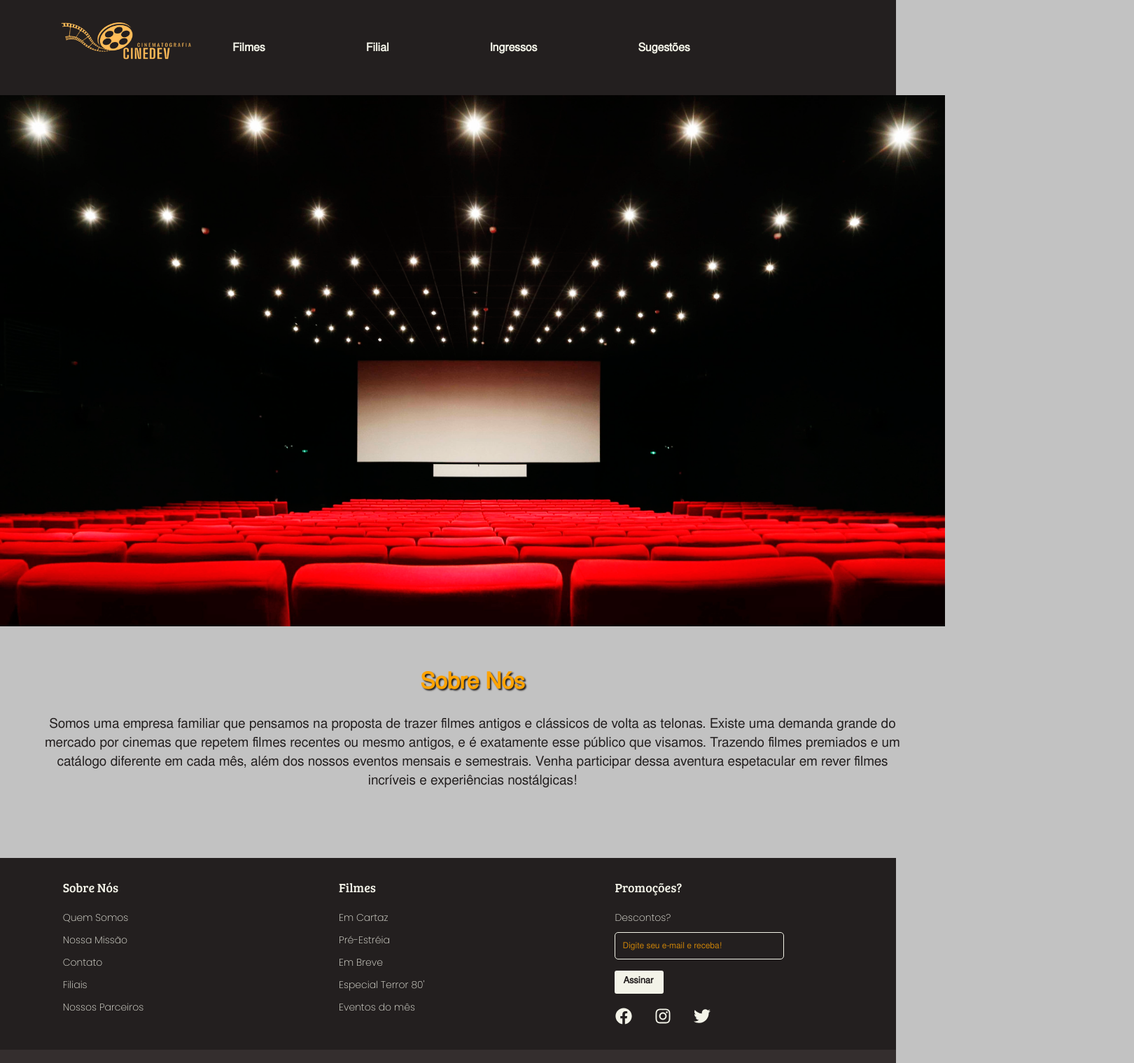
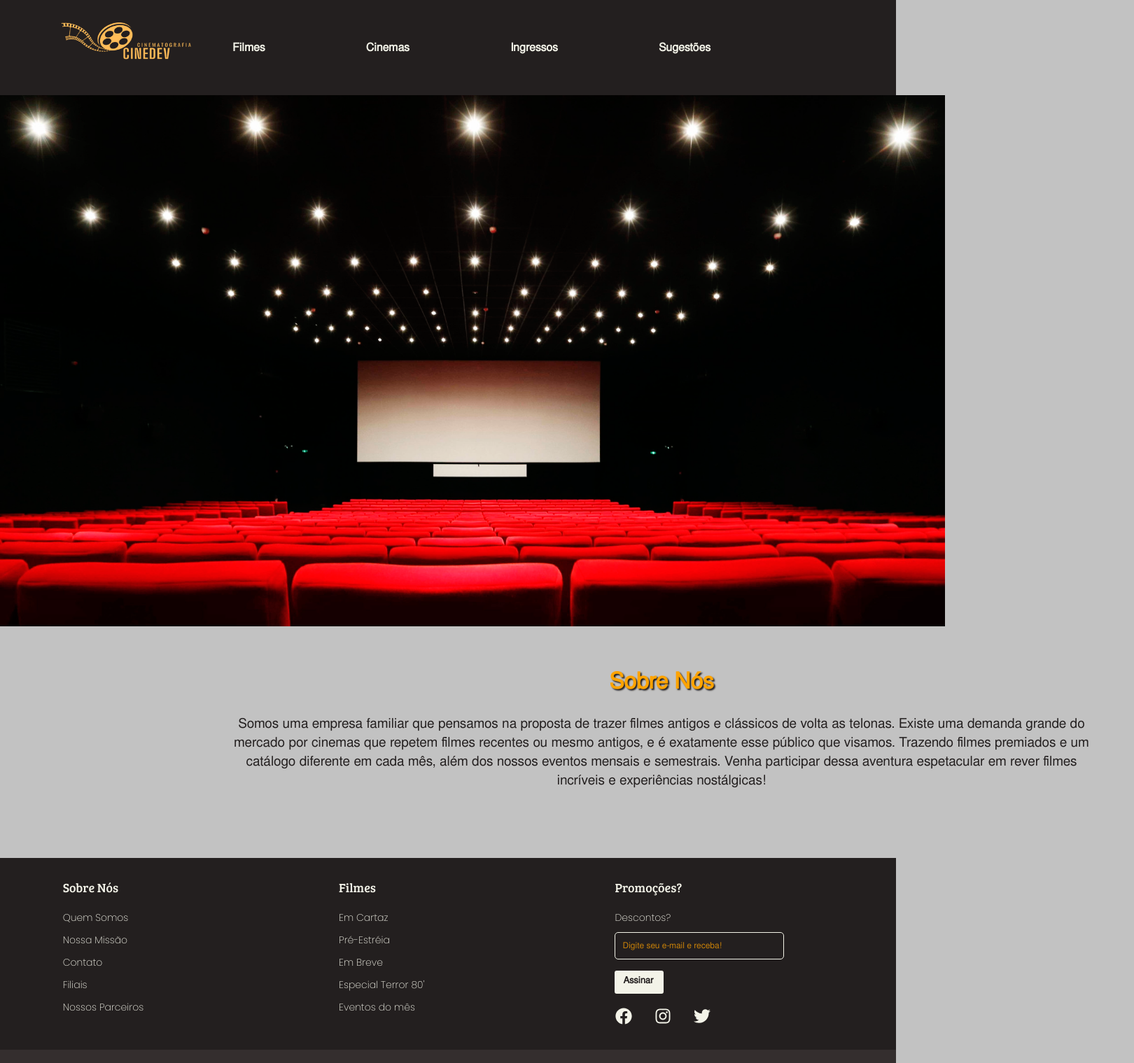
Before and after one commit to Dannfonseca/Cinedev-Site, a React (Vite) app: page / in a window 1280 px wide. Shown: the top 1519 px of the page at 70% size, 1620 px wide, since content can reach past the window. Built offline with nearby package versions, Linux system fonts and the light colour scheme.

Commit message:
Segundo commit

```diff
--- a/src/components/layout/Navbar.jsx
+++ b/src/components/layout/Navbar.jsx
@@ -11,7 +11,7 @@ function Navbar() {
         </Link>
         <ul className={styles.listNav}>
           <li className={styles.item}><Link to="/filmes">Filmes</Link></li>
-          <li className={styles.item}><Link to="/filial">Filial</Link></li>
+          <li className={styles.item}><Link to="/filial">Cinemas</Link></li>
           <li className={styles.item}><Link to="/ingressos">Ingressos</Link></li>
           <li className={styles.item}><Link to="/sugestoes">Sugestões</Link></li>
         </ul>
--- a/src/components/layout/Navbar.module.css
+++ b/src/components/layout/Navbar.module.css
@@ -1,12 +1,9 @@
-
-
 .navbar {
     display: flex;
     justify-content: space-between;
     background-color: #231f1f;
     padding: 0em 0em 0em 2em;
     font-weight: bold;
-
 }
 
 .listNav {
@@ -27,7 +24,6 @@
 
 .item a:hover {
     color: #FFA300;
-
 }
 
 @media (max-width: 750px) {
--- a/src/components/pages/Filmes.css
+++ b/src/components/pages/Filmes.css
@@ -12,17 +12,14 @@
 }
 
 
-
 .dsmovie-contact-container img {
     margin-right: 10px;
-
 }
 
 
 .dsmovie-card {
     width: 80%;
     padding: 10px;
-
 }
 
 .dsmovie-card img {
--- a/src/components/pages/Filmes.jsx
+++ b/src/components/pages/Filmes.jsx
@@ -1,5 +1,6 @@
 import { motion } from 'framer-motion';
 import styles from './Filmes.css';
+
 
 function Filmes() {
     return (
--- a/src/components/pages/Home.css
+++ b/src/components/pages/Home.css
@@ -7,3 +7,7 @@ width: 99.98%;
     text-align: center;
     font-size: 19px;
 }
+
+.homeDiv {
+    margin-left: auto
+}
--- a/src/components/pages/NewPost.css
+++ b/src/components/pages/NewPost.css
@@ -35,13 +35,11 @@ form {
     border-radius: 5px;
     margin-top: 2%;
     margin-bottom: 2%;
-
 }
 
 .formControl input::placeholder,
 .formControl textarea::placeholder {
     color: rgba(116, 74, 0, 0.463);
-
 }
 
 .formControl button {
@@ -58,5 +56,4 @@ form {
 
 .formControl button:hover {
     color: #FFA300;
-
 }
--- a/src/components/pages/Sugestoes.css
+++ b/src/components/pages/Sugestoes.css
@@ -8,7 +8,7 @@
     width: 1350px;
     height: 800px auto;
     padding: 50px 45px 50px 45px;
-
+    margin-left: 20%;
 }
 
 .homeDiv h1 {
@@ -48,7 +48,6 @@
     color: #FFA300;
     text-shadow: 1px 1px 1px #121212;
     padding-left: 10px;
-
 }
 
 .post {
@@ -57,5 +56,4 @@
     margin-bottom: 1.5rem;
     padding-bottom: 1rem;
     border-bottom: 2px solid #524848;
-
 }
```
Also changed, not shown: src/App.jsx (+5 -5 lines), src/components/layout/Footer.module.css (+0 -9 lines), 1 other file (tests, documents, lock files or other folders).
